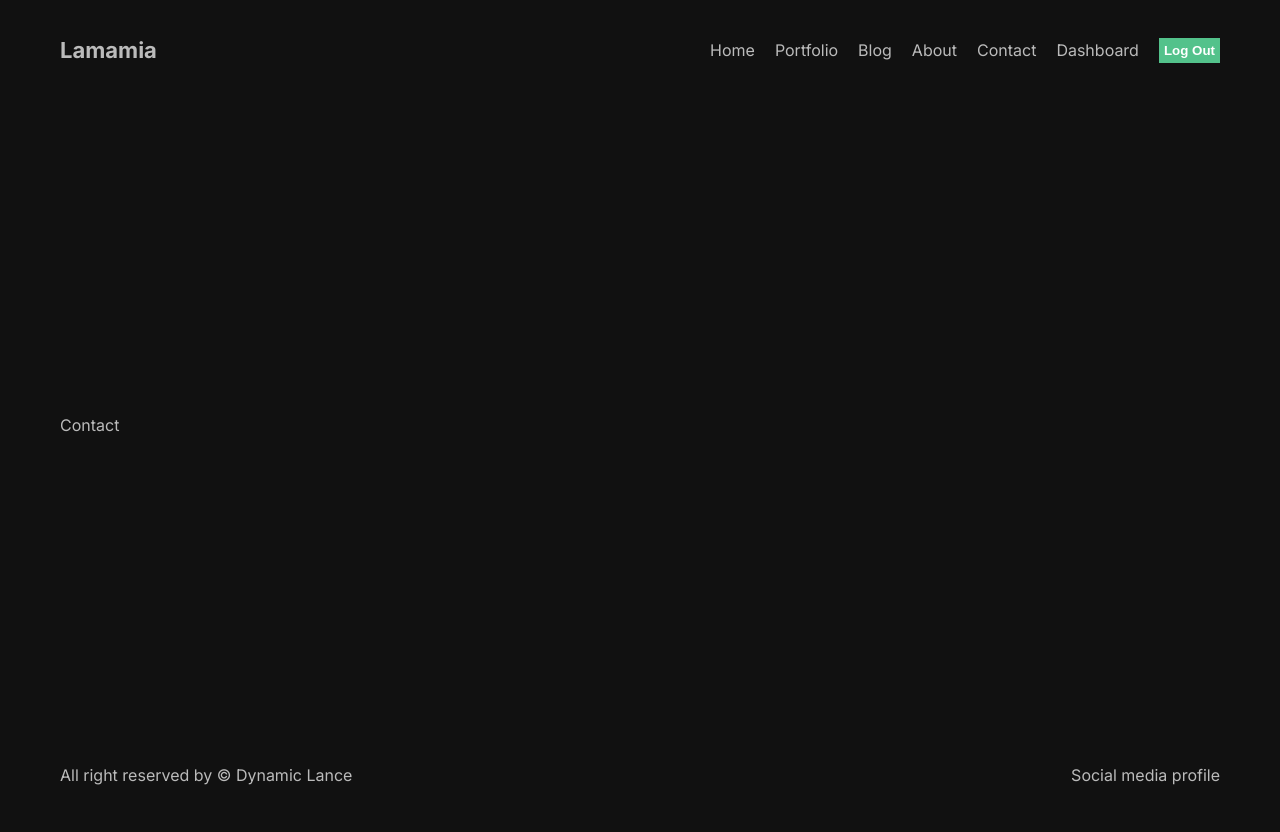
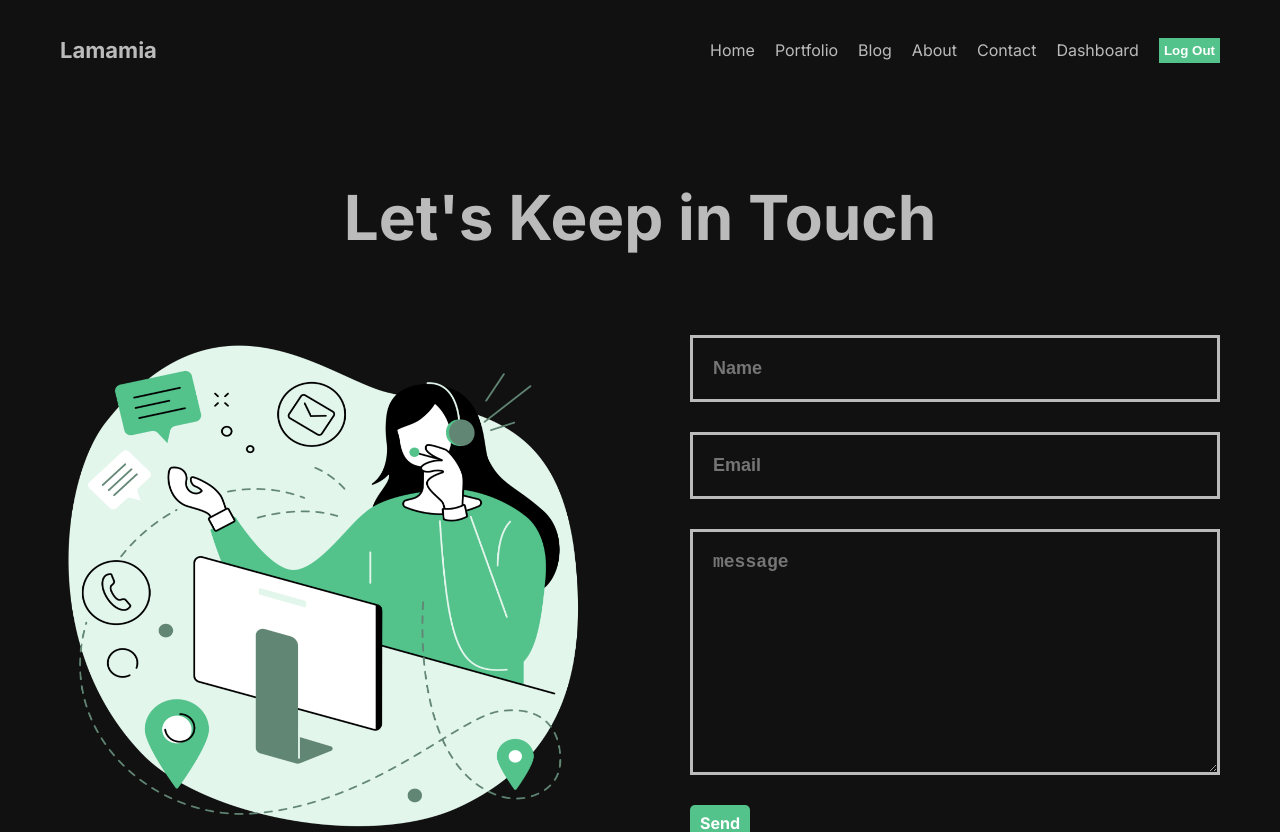
Before and after one commit to dynamiclance/lamamia-full-stack-app, a Next.js app: page /contact in a window 1280 px wide. Shown: the top 832 px of the page. Before the commit the page ends 800 px from the top, so only its background shows below. Built offline with nearby package versions, Linux system fonts and the light colour scheme.

Commit message:
contact page design done

```diff
--- a/src/app/contact/page.jsx
+++ b/src/app/contact/page.jsx
@@ -1,8 +1,35 @@
-import React from 'react'
+import React from 'react';
+import Image from 'next/image';
+
+import styles from "./page.module.css";
+import Button from '@/components/Button/Button';
 
 const Contact = () => {
   return (
-    <div>Contact</div>
+    <div className={styles.container}>
+      <h1 className={styles.title}>Let's Keep in Touch</h1>
+      <div className={styles.content}>
+        <div className={styles.imgContainer}>
+          <Image
+            src="/contact.png"
+            fill={true}
+            className={styles.img}
+            alt="contact us"
+          />
+        </div>
+        <div className={styles.formContainer}>
+          <input type='text' placeholder='Name' className={styles.input} />
+          <input type='text' placeholder='Email' className={styles.input} />
+          <textarea
+            className={styles.textarea}
+            placeholder='message'
+            cols="30"
+            rows="10">
+            </textarea>
+            <Button url="#" text="Send"/>
+        </div>
+      </div>
+    </div>
   )
 }
 
--- /dev/null
+++ b/src/app/contact/page.module.css
@@ -0,0 +1,40 @@
+.container {
+    padding: 80px 0;
+}
+
+.title{
+    font-size: 62px;
+    text-align: center;
+    margin-bottom: 80px;
+}
+
+.content {
+    display: flex;
+    align-items: center;
+    gap: 100px;
+}
+
+.imgContainer{
+    width: 100%;
+    flex: 1;
+    height: 500px;
+    position: relative;
+}
+
+.formContainer{
+    flex: 1;
+    display: flex;
+    flex-direction: column;
+    gap: 30px
+}
+
+.input, .textarea {
+    padding: 20px;
+    border: none;
+    background: transparent;
+    border: 3px solid #bbb;
+    outline: none;
+    color: #bbb;
+    font-size: 18px;
+    font-weight: bold;
+}
```
